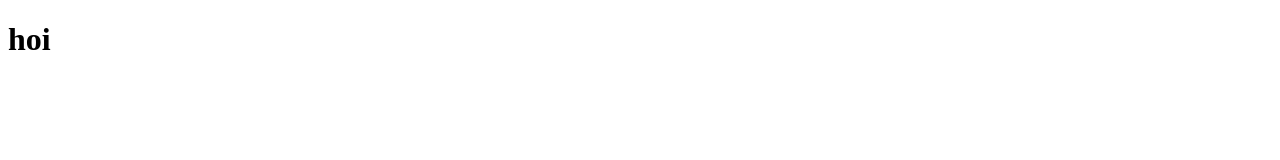
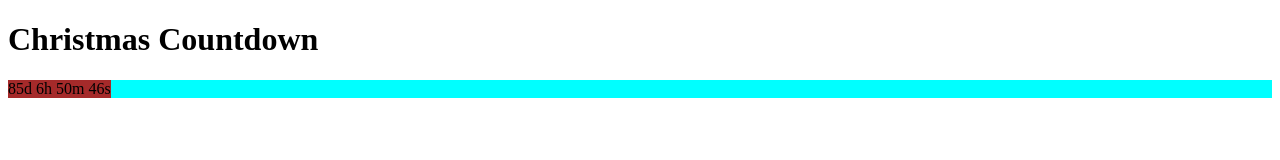
Before and after one commit to velfox/countdown, a plain HTML site: page index.html in a window 1280 px wide. Drawn offline with Linux system fonts and the light colour scheme.

Commit message:
countdown timer

```diff
--- /dev/null
+++ b/assets/scripts/coutndown.js
@@ -0,0 +1,29 @@
+
+// Set the date we're counting down to
+var countDownDate = new Date("Jan 5, 2024 15:37:25").getTime();
+
+// Update the count down every 1 second
+var x = setInterval(function() {
+
+  // Get today's date and time
+  var now = new Date().getTime();
+
+  // Find the distance between now and the count down date
+  var distance = countDownDate - now;
+
+  // Time calculations for days, hours, minutes and seconds
+  var days = Math.floor(distance / (1000 * 60 * 60 * 24));
+  var hours = Math.floor((distance % (1000 * 60 * 60 * 24)) / (1000 * 60 * 60));
+  var minutes = Math.floor((distance % (1000 * 60 * 60)) / (1000 * 60));
+  var seconds = Math.floor((distance % (1000 * 60)) / 1000);
+
+  // Display the result in the element with id="demo"
+  document.getElementById("countdown").innerHTML = days + "d " + hours + "h "
+  + minutes + "m " + seconds + "s ";
+
+  // If the count down is finished, write some text
+  if (distance < 0) {
+    clearInterval(x);
+    document.getElementById("countdown").innerHTML = "EXPIRED";
+  }
+}, 1000);
--- /dev/null
+++ b/assets/stlye.css
@@ -0,0 +1,9 @@
+main{
+    background-color: aqua;
+    display: flex;
+    text-align: center;
+}
+
+#countdown{
+    background-color: brown;
+}
--- a/index.html
+++ b/index.html
@@ -3,9 +3,16 @@
 <head>
     <meta charset="UTF-8">
     <meta name="viewport" content="width=device-width, initial-scale=1.0">
-    <title>Document</title>
+    <title>chrismah countown</title>
+    <link rel="stylesheet" href="assets/stlye.css">
 </head>
 <body>
-    <h1>hoi</h1>
+    <header>
+        <h1 class="intro">Christmas Countdown</h1>
+    </header>
+    <main>
+        <div id="countdown"></div>
+    </main>
+    <script type="text/javascript" src="assets/scripts/coutndown.js"></script>
 </body>
 </html>
```
